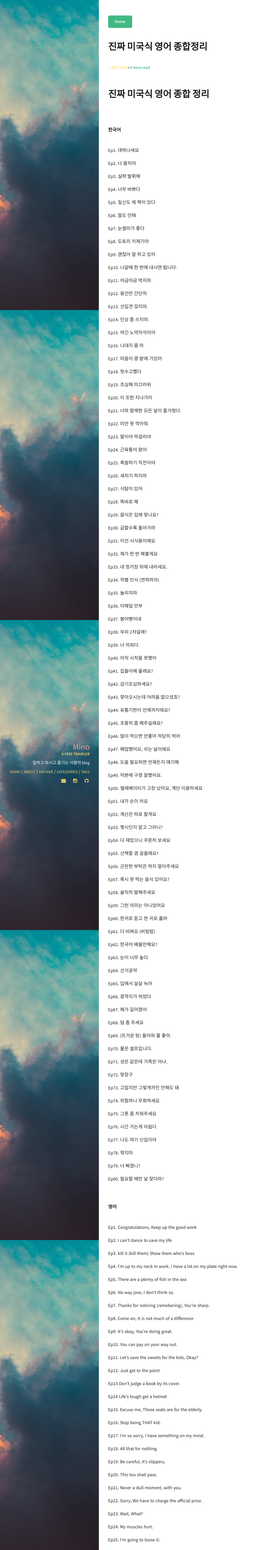
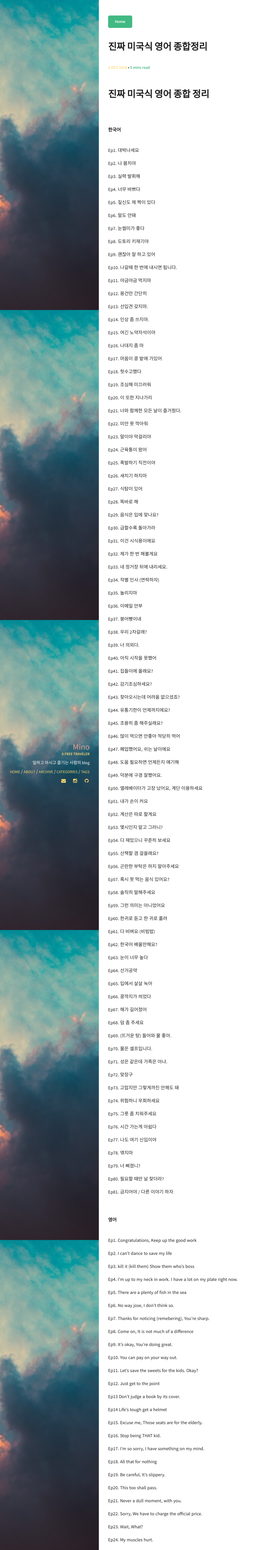
Before and after one commit to minoblog/minoblog.github.io, a Jekyll site: the page built from _posts/2018-10-02-Podcast-English-Total.md, in a window 1280 px wide. Shown: the whole page at 31% size, without its empty margins (0-832 px from the left). Built offline with Jekyll 4.4.1, drawn with Linux system fonts in a browser that asks for light colours.

Commit message:
Update and rename 2018-10-01-Podcast-English-Total.md to 2018-10-02-Podcast-English-Total.md

```diff
--- a/_posts/2018-10-01-Podcast-English-Total.md
+++ b/_posts/2018-10-02-Podcast-English-Total.md
@@ -174,6 +174,8 @@ Ep79. 너 삐졌니?
 
 Ep80. 필요할 때만 날 찾더라?
 
+Ep81. 금지어야 / 다른 이야기 하자
+
 
 <br>
 <br>
@@ -342,3 +344,5 @@ Ep78. Haha, Funny Funny
 Ep79. What's wrong?
 
 Ep80. Well, I haven't heard from you in a while.
+
+Ep81. Let's save this for later.
```
